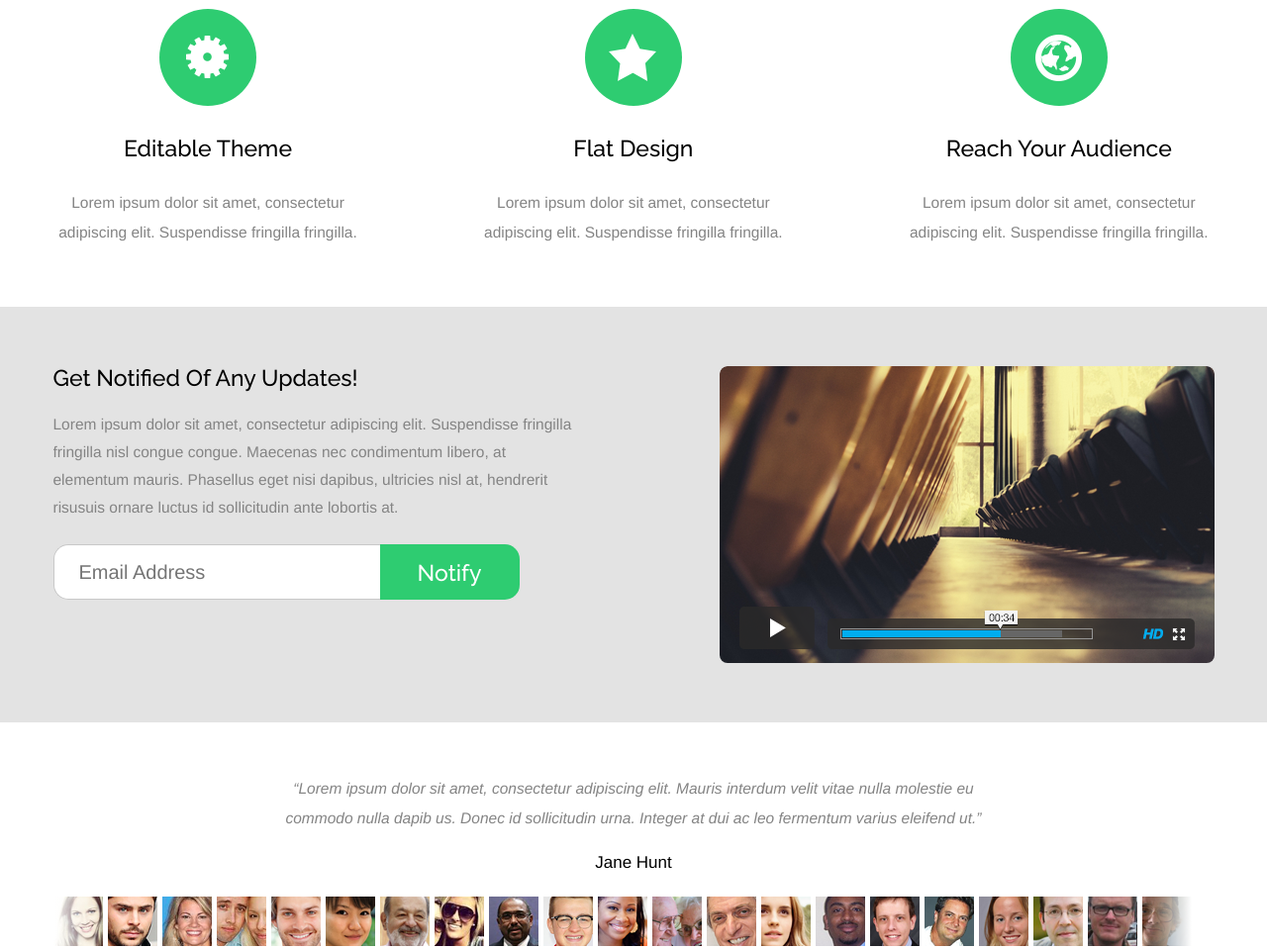
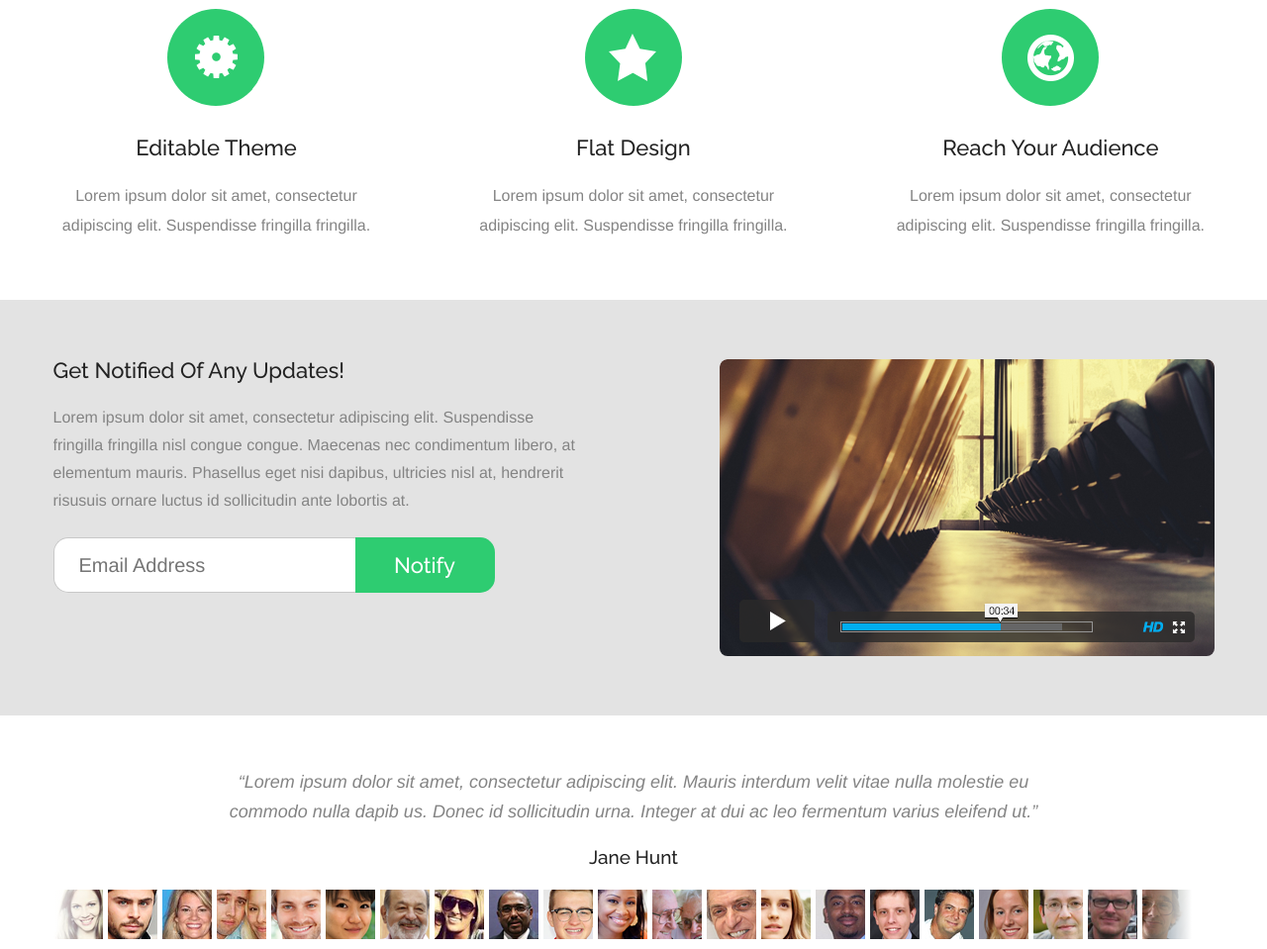
Before and after one commit to johnfrancismccann/notify-frontend, a plain HTML site: page index.html in a window 1280 px wide. Shown: the part 660-1619 px from the top of the page at 99% size. Drawn offline with Linux system fonts and the light colour scheme.

Commit message:
Make fixes to font-sizing and spacing.

```diff
--- a/index.html
+++ b/index.html
@@ -4,8 +4,10 @@
     <meta charset="UTF-8">
     <title>Notify</title>
     <link rel="stylesheet" href="styles/reset.css">
-    <link href='https://fonts.googleapis.com/css?family=Pacifico|Raleway:500'
-    rel='stylesheet' type='text/css'>
+    <!-- <link href='https://fonts.googleapis.com/css?family=Pacifico|Raleway:500' -->
+    <!-- rel='stylesheet' type='text/css'>    -->
+    <link href="https://fonts.googleapis.com/css?family=Pacifico|Raleway:500"
+    rel="stylesheet">
     <link rel="stylesheet" href="styles/index.css">
 </head>
 <body>
@@ -81,7 +83,8 @@
                                 fermentum varius eleifend ut.”
                             </p>
                         </blockquote>
-                        <h5>Jane Hunt</h5>
+                        <!-- <h5>Jane Hunt</h5> -->
+                        <h4>Jane Hunt</h4>
                     </div>
                     <div id="jane_hunt1" class="portrait-image">
 
--- a/styles/index.css
+++ b/styles/index.css
@@ -11,12 +11,14 @@ body {
 }
 
 h3 {
-    font-size: 23.5px;
+    font-size: 24px;
+
 }
 
 h4, button {
+    color: #222222;
     font-family: 'Raleway';
-    font-size: 23px;
+    font-size: 22px;
     line-height: 23px;
 }
 
@@ -27,7 +29,9 @@ h5 {
 
 p {
     color: #848484;
-    font-size: 15.5px;
+    /* font-size: 15.5px; */
+    /* font-size: 16px; */
+    font-size: 16px;
     /* line-height: 1.5; */
     line-height: 30px;
 }
@@ -59,7 +63,9 @@ header {
 header h1 {
     color: #fff;
     font-family: 'Pacifico';
+    /* font-size: 60px; */
     font-size: 60px;
+    /* font-weight: 300; */
     line-height: 1;
 }
 
@@ -68,8 +74,10 @@ header h3 {
     color: #fff;
     font-family: 'Raleway';
     line-height: 1.4;
-    margin: 60px 0 25px;
-    width: 453px;
+    /* margin: 60px 0 25px; */
+    margin: 55px 0 25px;
+    /* width: 453px; */
+    width: 470px;
 }
 
 header li {
@@ -127,9 +135,11 @@ header #windows {
     box-sizing: border-box;
     float: left;
     /* margin-right: 117px; */
-    margin-right: 9.97%;
+    /* margin-right: 9.97%; */
+    margin-right: 7.8%;
     /* width: 313px; */
-    width: 26.68%;
+    /* width: 26.68%; */
+    width: 28.13%;
 }
 
 .top-content li:last-child {
@@ -171,7 +181,7 @@ header #windows {
 .top-content p {
     /* font-color: #eeeeee; */
     /* font-height: 12px; */
-    margin-top: 29px;
+    margin-top: 22px;
     text-align: center;
 }
 
@@ -191,10 +201,12 @@ header #windows {
 }
 
 .notifications p {
+    /* font-size: 16px; */
     line-height: 28px;
     margin-top: 22px;
     /* width: 533px; */
-    width: 530px;
+    /* width: 530px; */
+    width: 540px;
 }
 
 /* XXX stop highlighting box on Chrome when selected */
@@ -213,7 +225,8 @@ header #windows {
     /* padding: 17px 25px; */
     padding-left: 25px;
     /* vertical-align: middle; */
-    width: 304px;
+    /* width: 304px; */
+    width: 279px;
 }
 
 .notifications button {
@@ -255,6 +268,7 @@ header #windows {
 
 #team ul {
     overflow: hidden;
+    width: 1150px;
     /* position: relative; */
 }
 
@@ -281,14 +295,23 @@ header #windows {
     /* margin: 60px auto 0; */
     margin: 0 auto;
     text-align: center;
-    width: 750px;
+    /* width: 750px; */
+    width: 860px;
 }
 
 #team p
 {
-    /* font-size: 14px; */
+    font-size: 18px;
     font-style: italic;
-    /* font-weight: 400; */
+    font-weight: 400;
+}
+
+#team h4 {
+    font-size: 19px;
+    font-weight: 500;
+    margin-top: 20px;
+    /* margin: 30px 0 30px 0; */
+    text-align: center;
 }
 
 #team h5 {
@@ -306,6 +329,10 @@ header #windows {
     height: 50px;
     margin-right: 5px;
     width: 50px;
+}
+
+#team li:last-child .portrait-image {
+    margin-right: 0;
 }
 
 #team #jane_hunt1 {
@@ -436,7 +463,7 @@ header #windows {
     margin-top: 21px;
     margin: 21px auto 0;
     text-align: center;
-    width: 489px;
+    /* width: 489px; */
 }
 
 .social-links {
```
